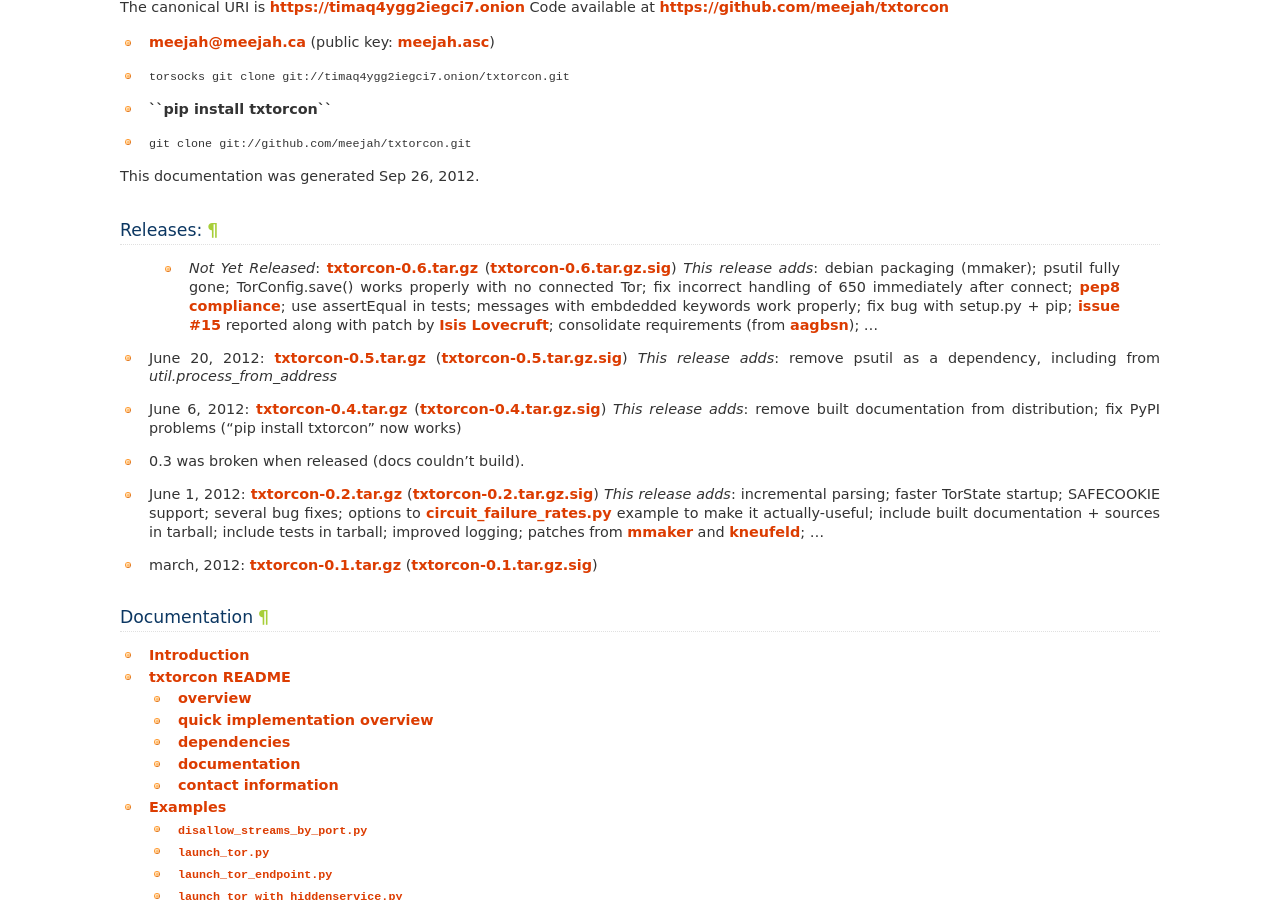
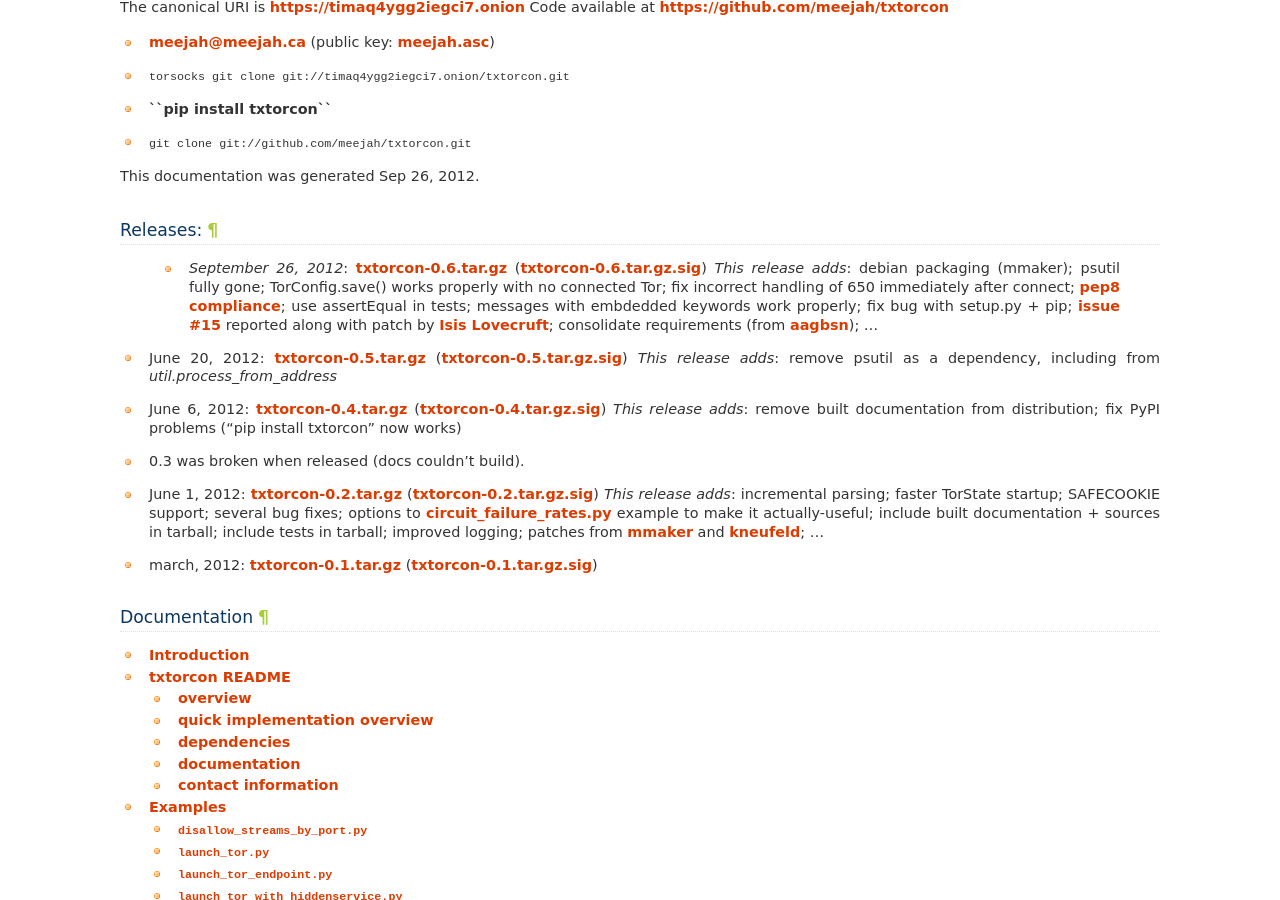
Before and after one commit to meejah/txtorcon, a Sphinx documentation site: the page built from docs/index.rst, in a window 1280 px wide and 900 px high, scrolled down 808 px. Built offline with Sphinx 7.4.7, drawn with Linux system fonts in a browser that asks for light colours.

Commit message:
put date on release

```diff
--- a/docs/index.rst
+++ b/docs/index.rst
@@ -48,7 +48,7 @@
 Releases:
 ---------
 
- - *Not Yet Released*: `txtorcon-0.6.tar.gz <txtorcon-0.6.tar.gz>`_ (`txtorcon-0.6.tar.gz.sig <txtorcon-0.6.tar.gz.sig>`_)
+ - *September 26, 2012*: `txtorcon-0.6.tar.gz <txtorcon-0.6.tar.gz>`_ (`txtorcon-0.6.tar.gz.sig <txtorcon-0.6.tar.gz.sig>`_)
    *This release adds*:
    debian packaging (mmaker);
    psutil fully gone;
```
